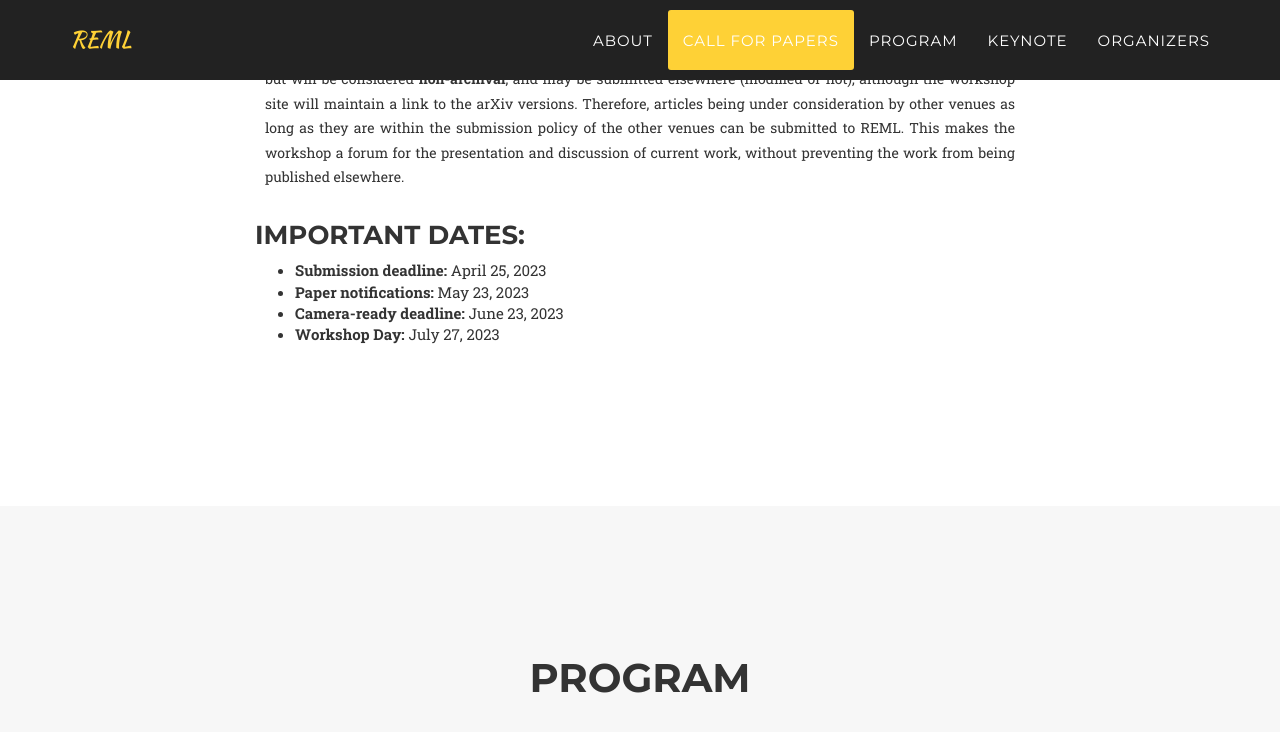
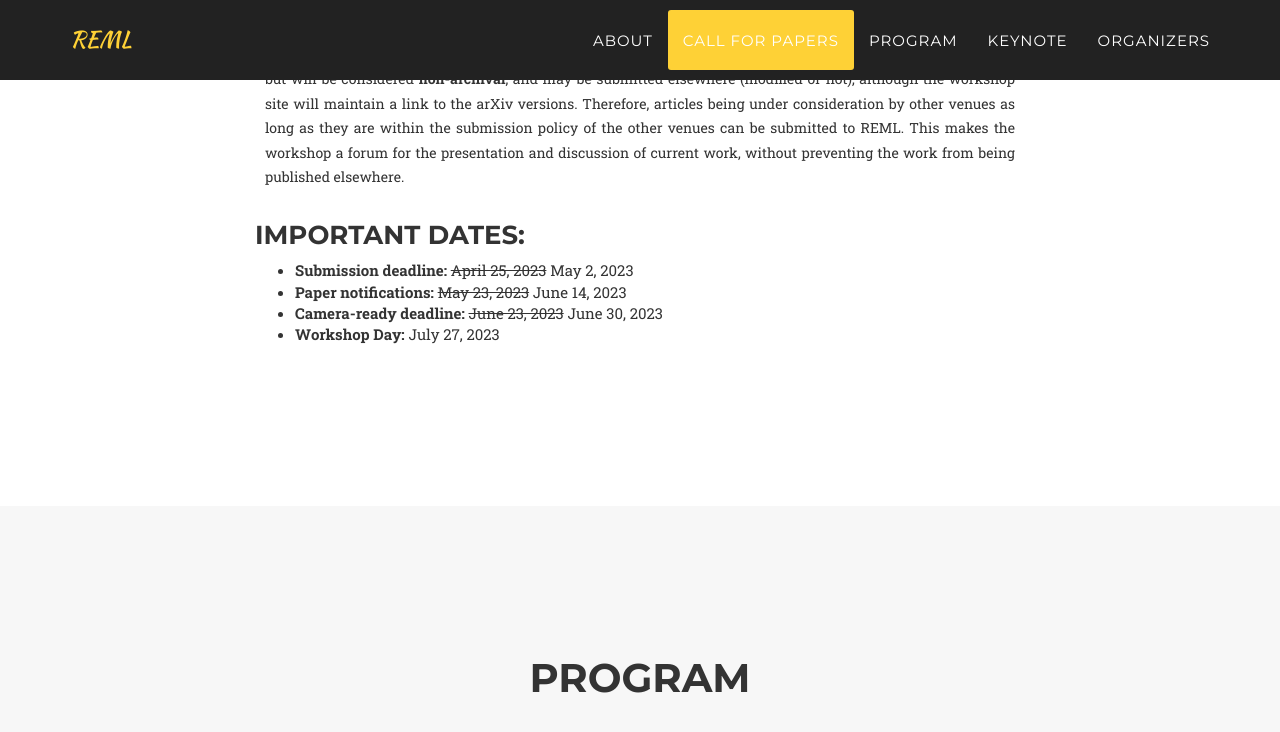
Before and after one commit to reml-workshop/reml-workshop.github.io, a Jekyll site: the page built from index.html, in a window 1280 px wide and 900 px high, scrolled down 3378 px. Shown: the top 732 px of the window. Built offline with Jekyll 4.4.1, drawn with Linux system fonts in a browser that asks for light colours; some web fonts are replaced.

Commit message:
updating deadlines

```diff
--- a/_includes/call.html
+++ b/_includes/call.html
@@ -18,9 +18,9 @@
 	                            <p class="large text-muted">
 					<h3>Important Dates:</h3>
 					<ul>
-						<li><b>Submission deadline:</b> April 25, 2023</li>
-						<li><b>Paper notifications:</b> May 23, 2023</li>
-						<li><b>Camera-ready deadline:</b> June 23, 2023</li>
+						<li><b>Submission deadline:</b> <strike>April 25, 2023</strike> May 2, 2023</li>
+						<li><b>Paper notifications:</b> <strike>May 23, 2023</strike> June 14, 2023</li>
+						<li><b>Camera-ready deadline:</b> <strike>June 23, 2023</strike> June 30, 2023</li>
 						<li><b>Workshop Day:</b> July 27, 2023</li>
 					</ul>
 				</div>
```
